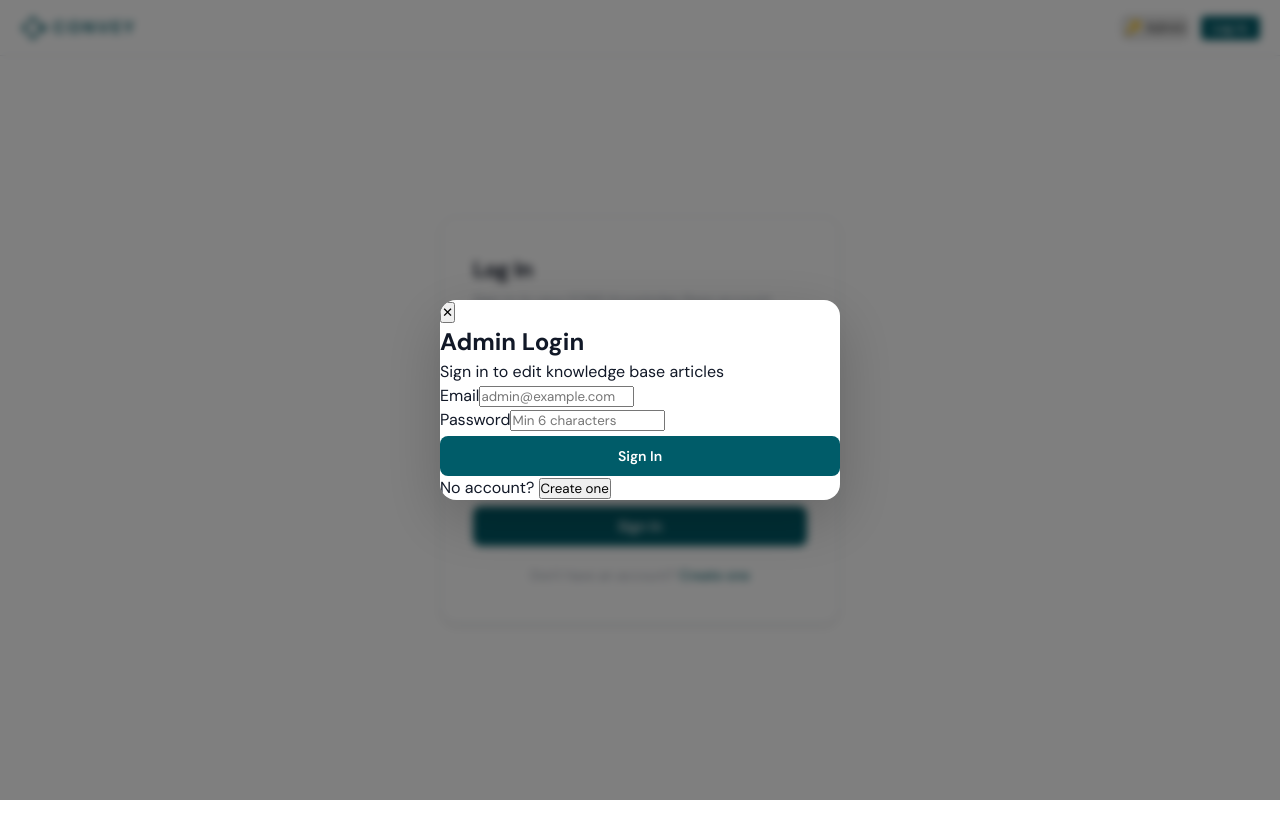
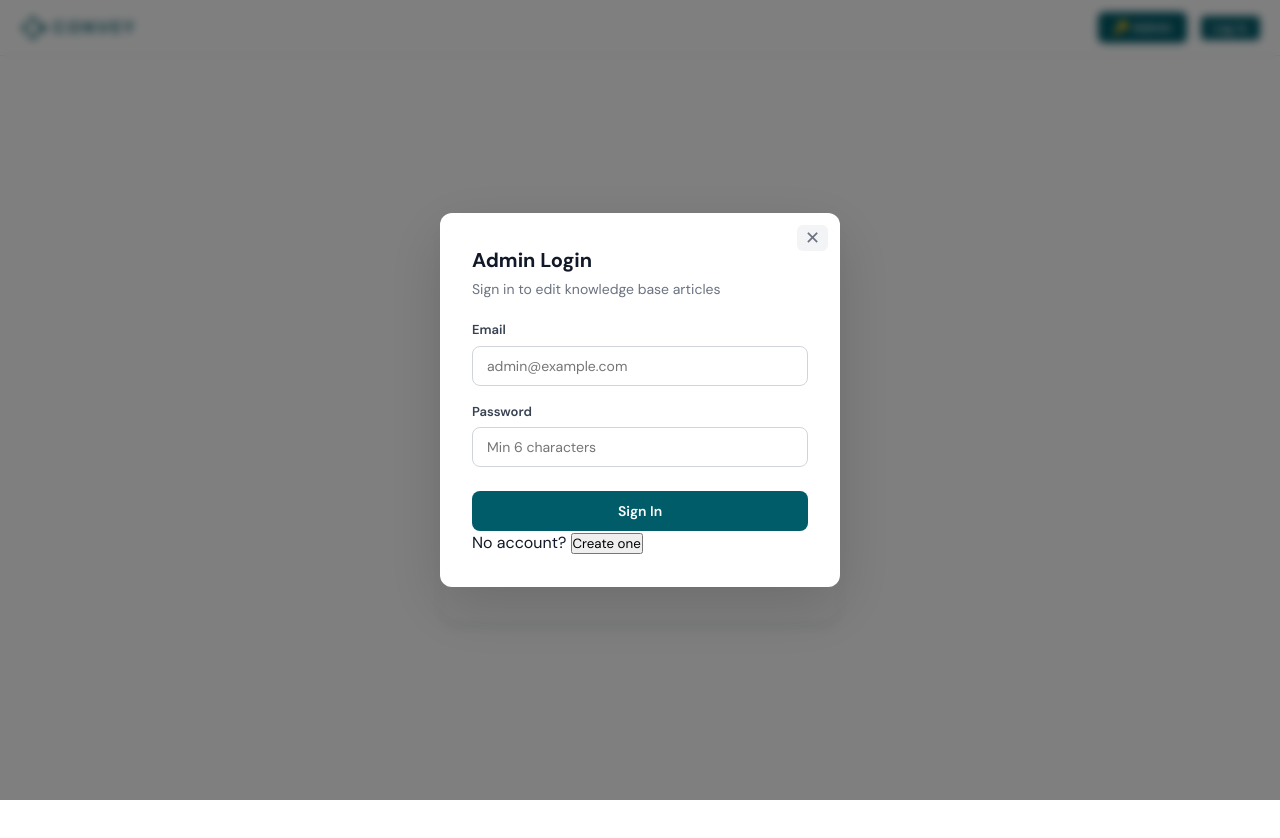
Before and after one commit to defenselogix/goconveykb2, a React (Vite) app: page /login in a window 1280 px wide. Both pictures are taken after a click on the button "🔑 Admin". Shown: the top 838 px of the page. Built offline with nearby package versions, Linux system fonts and the light colour scheme; no server answers; the HTML template or start-up script is replaced by a standard one.

Commit message:
Update AdminLogin CSS for better styling
Refactor AdminLogin styles for improved design and consistency.

```diff
--- a/src/components/AdminLogin.css
+++ b/src/components/AdminLogin.css
@@ -1,34 +1,73 @@
-/* ===================== ADMIN BAR ===================== */
+/* ===================== ADMIN BAR (white header) ===================== */
 .admin-bar {
   display: flex;
   align-items: center;
+  gap: 8px;
 }
 
-.admin-bar-btn {
+.admin-menu-btn {
+  display: inline-flex;
+  align-items: center;
+  gap: 6px;
+  padding: 6px 14px;
+  background: #005c69;
+  border: 1px solid #005c69;
+  border-radius: 6px;
+  color: #ffffff;
+  font-size: 13px;
+  font-weight: 500;
+  font-family: inherit;
+  cursor: pointer;
+  transition: all 0.15s;
+  white-space: nowrap;
+}
+.admin-menu-btn:hover {
+  background: #004d58;
+  border-color: #004d58;
+}
+
+/* ===================== ADMIN USER INFO (white header) ===================== */
+.admin-user-info {
   display: flex;
   align-items: center;
-  gap: 6px;
+  gap: 10px;
+  color: #1f2937;
+  font-size: 13px;
+  font-weight: 500;
+  white-space: nowrap;
+}
+
+.admin-badge {
+  display: inline-block;
+  padding: 2px 8px;
+  border-radius: 100px;
+  font-size: 10px;
+  font-weight: 700;
+  text-transform: uppercase;
+  letter-spacing: 0.05em;
+  background: rgba(0, 92, 105, 0.1);
+  color: #005c69;
+}
+
+.admin-logout-btn {
   padding: 5px 12px;
-  background: var(--blue);
-  border: none;
-  border-radius: 4px;
-  color: #fff;
-  font-size: 11px;
-  font-weight: 700;
+  background: none;
+  border: 1px solid #d1d5db;
+  border-radius: 6px;
+  color: #6b7280;
+  font-size: 12px;
+  font-weight: 500;
   font-family: inherit;
   cursor: pointer;
-  transition: all .15s;
-  white-space: nowrap;
-  letter-spacing: 0.06em;
+  transition: all 0.15s;
 }
-.admin-bar-btn:hover {
-  background: var(--blue-hover);
-}
-.admin-bar-btn svg {
-  flex-shrink: 0;
+.admin-logout-btn:hover {
+  background: #fef2f2;
+  border-color: #fca5a5;
+  color: #dc2626;
 }
 
-/* ===================== ADMIN LOGIN MODAL ===================== */
+/* ===================== LOGIN MODAL OVERLAY ===================== */
 .admin-login-overlay {
   position: fixed;
   inset: 0;
@@ -37,80 +76,76 @@
   align-items: center;
   justify-content: center;
   z-index: 1000;
-  animation: overlayFadeIn 0.15s ease;
   backdrop-filter: blur(4px);
 }
 
-@keyframes overlayFadeIn {
-  from { opacity: 0; }
-  to { opacity: 1; }
+/* ===================== LOGIN MODAL ===================== */
+.admin-login-modal {
+  background: #fff;
+  border-radius: 12px;
+  padding: 32px;
+  width: 100%;
+  max-width: 400px;
+  box-shadow: 0 20px 60px rgba(0, 0, 0, 0.15);
+  position: relative;
 }
 
-.admin-login-modal {
-  background: #fff;
-  border-radius: 16px;
-  width: 100%;
-  max-width: 400px;
-  margin: 20px;
-  box-shadow: 0 20px 60px rgba(0, 0, 0, 0.2);
-  animation: modalSlideIn 0.2s ease;
-  overflow: hidden;
-}
-
-@keyframes modalSlideIn {
-  from { opacity: 0; transform: translateY(10px); }
-  to { opacity: 1; transform: translateY(0); }
-}
-
-.admin-login-header {
-  padding: 28px 28px 0;
-  text-align: center;
-}
-
-.admin-login-badge {
-  display: inline-flex;
-  align-items: center;
-  gap: 6px;
-  padding: 4px 12px;
-  background: rgba(0, 92, 105, 0.08);
-  border-radius: 100px;
-  font-size: 11px;
-  font-weight: 700;
-  color: var(--blue);
-  text-transform: uppercase;
-  letter-spacing: 0.06em;
-  margin-bottom: 16px;
-}
-
-.admin-login-header h3 {
+/* Modal heading */
+.admin-login-modal h2 {
   font-size: 20px;
   font-weight: 700;
   color: #111827;
-  margin-bottom: 4px;
-  letter-spacing: -0.02em;
+  margin: 0 0 4px 0;
 }
 
-.admin-login-header p {
-  font-size: 13.5px;
-  color: #9ca3af;
+/* Subtitle */
+.admin-login-modal p,
+.admin-login-modal .auth-subtitle {
+  font-size: 14px;
+  color: #6b7280;
+  margin: 0 0 20px 0;
 }
 
-.admin-login-form {
-  padding: 24px 28px 28px;
+/* Close button */
+.admin-login-close {
+  position: absolute;
+  top: 12px;
+  right: 12px;
+  background: #f3f4f6;
+  border: none;
+  font-size: 18px;
+  color: #6b7280;
+  cursor: pointer;
+  padding: 4px 8px;
+  line-height: 1;
+  border-radius: 6px;
+  transition: all 0.15s;
+}
+.admin-login-close:hover {
+  background: #e5e7eb;
+  color: #111827;
 }
 
-.admin-login-label {
+/* Labels - target both class and element */
+.admin-login-modal label,
+.admin-login-modal .auth-label {
   display: block;
   font-size: 13px;
   font-weight: 600;
-  color: #111827;
+  color: #374151;
   margin-bottom: 6px;
+  margin-top: 16px;
 }
 
-.admin-login-input {
+/* Inputs - target both class and element for maximum compatibility */
+.admin-login-modal input[type="email"],
+.admin-login-modal input[type="password"],
+.admin-login-modal input[type="text"],
+.admin-login-modal input,
+.admin-login-modal .auth-input {
   width: 100%;
   padding: 10px 14px;
-  border: 1px solid #e5e7eb;
+  border: 1px solid #d1d5db;
   border-radius: 8px;
   font-size: 14px;
   font-family: inherit;
@@ -118,22 +153,24 @@
   background: #fff;
   outline: none;
   transition: border-color 0.15s, box-shadow 0.15s;
-  margin-bottom: 16px;
+  box-sizing: border-box;
 }
-
-.admin-login-input:focus {
-  border-color: var(--blue);
+.admin-login-modal input[type="email"]:focus,
+.admin-login-modal input[type="password"]:focus,
+.admin-login-modal input[type="text"]:focus,
+.admin-login-modal input:focus,
+.admin-login-modal .auth-input:focus {
+  border-color: #005c69;
   box-shadow: 0 0 0 3px rgba(0, 92, 105, 0.12);
 }
 
-.admin-login-input::placeholder {
-  color: #d1d5db;
-}
-
-.admin-login-submit {
+/* Submit button - target both class and element */
+.admin-login-modal button[type="submit"],
+.admin-login-modal .auth-btn {
   width: 100%;
   padding: 11px 20px;
-  background: var(--blue);
+  margin-top: 20px;
+  background: #005c69;
   color: #fff;
   border: none;
   border-radius: 8px;
@@ -142,72 +179,50 @@
   font-family: inherit;
   cursor: pointer;
   transition: background 0.15s;
-  margin-top: 4px;
+}
+.admin-login-modal button[type="submit"]:hover,
+.admin-login-modal .auth-btn:hover {
+  background: #004d58;
 }
 
-.admin-login-submit:hover {
-  background: var(--blue-hover);
-}
-
-.admin-login-submit:disabled {
-  opacity: 0.6;
-  cursor: not-allowed;
-}
-
-.admin-login-error {
+/* Error message */
+.admin-login-modal .auth-error {
   background: #fef2f2;
   border: 1px solid #fecaca;
   color: #dc2626;
   padding: 10px 14px;
   border-radius: 8px;
   font-size: 13px;
-  margin-bottom: 16px;
+  margin-top: 12px;
 }
 
-.admin-login-footer {
-  padding: 16px 28px;
-  background: #f9fafb;
-  border-top: 1px solid #f3f4f6;
-  display: flex;
-  justify-content: center;
+/* Footer (No account? Create one) */
+.admin-login-modal .auth-footer {
+  text-align: center;
+  margin-top: 16px;
+  font-size: 13px;
+  color: #6b7280;
+}
+.admin-login-modal .auth-footer button,
+.admin-login-modal .auth-footer a {
+  background: none;
+  border: none;
+  color: #005c69;
+  font-weight: 600;
+  cursor: pointer;
+  font-size: 13px;
+  text-decoration: none;
+}
+.admin-login-modal .auth-footer button:hover,
+.admin-login-modal .auth-footer a:hover {
+  text-decoration: underline;
 }
 
-.admin-login-cancel {
-  background: none;
-  border: none;
-  color: #9ca3af;
-  font-size: 13px;
-  font-family: inherit;
-  cursor: pointer;
-  padding: 4px 12px;
-  border-radius: 6px;
-  transition: all 0.15s;
+/* ===================== FORM GROUP WRAPPER ===================== */
+.admin-login-modal form {
+  margin: 0;
 }
 
-.admin-login-cancel:hover {
-  background: #f3f4f6;
-  color: #6b7280;
+.admin-login-modal form > div {
+  margin-bottom: 4px;
 }
-
-/* ===================== INLINE EDIT BUTTON ===================== */
-.inline-edit-btn {
-  display: inline-flex;
-  align-items: center;
-  gap: 5px;
-  padding: 5px 12px;
-  background: none;
-  border: 1px solid #e5e7eb;
-  border-radius: 6px;
-  color: #9ca3af;
-  font-size: 12px;
-  font-family: inherit;
-  cursor: pointer;
-  transition: all 0.15s;
-  flex-shrink: 0;
-}
-
-.inline-edit-btn:hover {
-  border-color: var(--blue);
-  color: var(--blue);
-  background: rgba(0, 92, 105, 0.04);
-}
```
